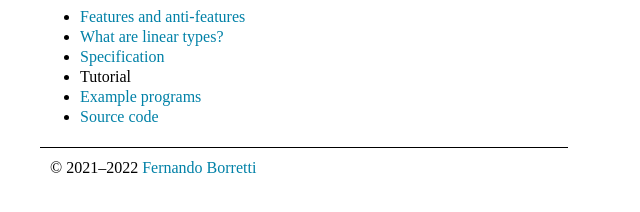
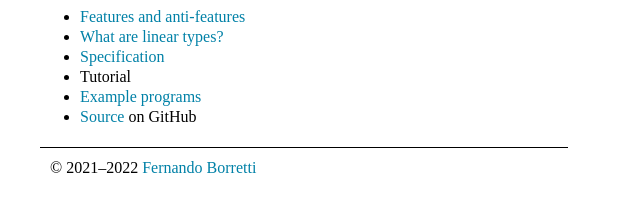
Before and after one commit to austral/austral.github.io, a Jekyll site: the page built from index.md, in a window 1280 px wide. Shown: the part 216-428 px from the top of the page, without its empty margins (0-640 px from the left). Built offline with Jekyll 4.4.1, drawn with Linux system fonts in a browser that asks for light colours.

Commit message:
Better GitHub link

```diff
--- a/index.md
+++ b/index.md
@@ -14,7 +14,7 @@ See:
 - [Specification](/spec)
 - Tutorial
 - [Example programs](/examples)
-- [Source code][source]
+- [Source][source] on GitHub
 
 [cap]: https://en.wikipedia.org/wiki/Capability-based_security
 [source]: https://github.com/austral/austral/
```
